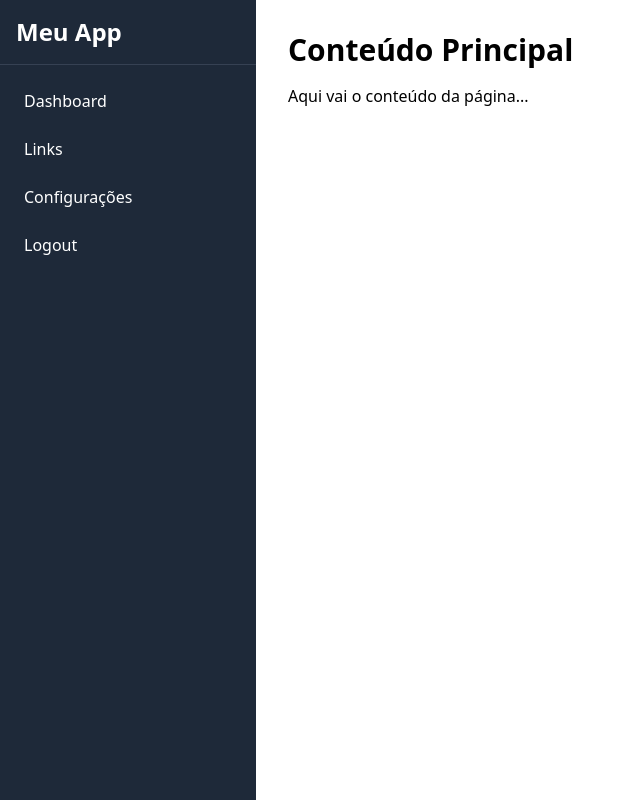
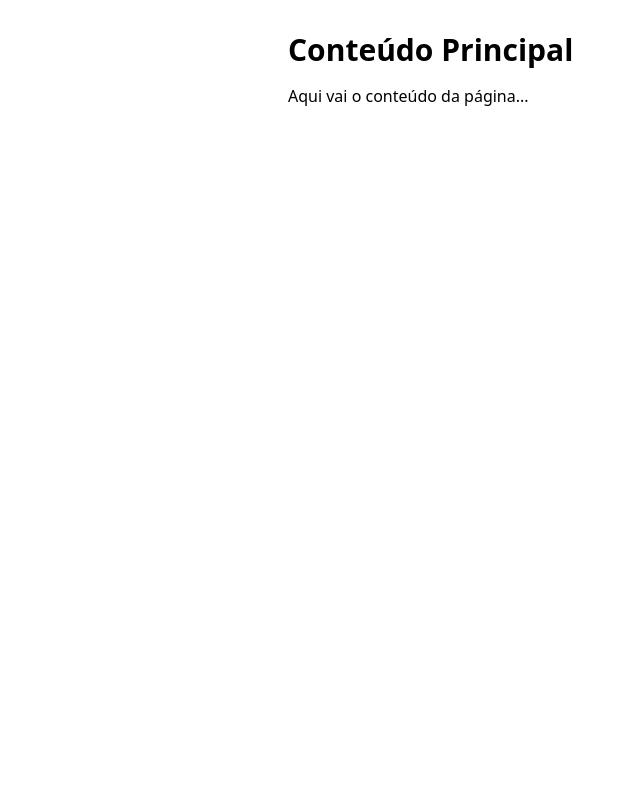
Before and after one commit to DaviFreitas77/encurtador-de-url-front, a React (Vite) app: page /login in a window 1280 px wide. Shown: the whole page, without its empty margins (0-640 px from the left). Built offline with nearby package versions, Linux system fonts and the light colour scheme.

Commit message:
adicinando rotas e navegacao

```diff
--- a/package.json
+++ b/package.json
@@ -14,6 +14,7 @@
     "react": "^19.1.1",
     "react-dom": "^19.1.1",
     "react-router": "^7.8.0",
+    "react-router-dom": "^7.8.0",
     "tailwindcss": "^4.1.11"
   },
   "devDependencies": {
--- a/src/App.jsx
+++ b/src/App.jsx
@@ -1,14 +1,18 @@
 import React from "react";
-import Sidebar from "./component/sideBar";
+import ReactDOM from "react-dom/client";
+import { BrowserRouter } from "react-router-dom";
+import AppRoutes from "./routes";
+
+const root = document.getElementById("root");
+
 
 export default function App() {
+
   return (
-    <div className="flex">
-      <Sidebar />
-      <div className="ml-64 p-8 flex-1">
-        <h2 className="text-3xl font-bold mb-4">Conteúdo Principal</h2>
-        <p>Aqui vai o conteúdo da página...</p>
-      </div>
-    </div>
-  );
+    <BrowserRouter>
+
+      <AppRoutes />
+
+    </BrowserRouter>
+  )
 }
--- /dev/null
+++ b/src/pages/dashboard.jsx
@@ -0,0 +1,14 @@
+import React from "react";
+import Sidebar from "../component/sideBar";
+
+export default function Dashboard() {
+  return (
+    <div className="flex">
+      <Sidebar />
+      <div className="ml-64 p-8 flex-1">
+        <h2 className="text-3xl font-bold mb-4">Conteúdo Principal</h2>
+        <p>Aqui vai o conteúdo da página...</p>
+      </div>
+    </div>
+  );
+}
--- /dev/null
+++ b/src/pages/login.jsx
@@ -0,0 +1,14 @@
+import React from "react";
+
+
+export default function Login() {
+  return (
+    <div className="flex">
+
+      <div className="ml-64 p-8 flex-1">
+        <h2 className="text-3xl font-bold mb-4">Conteúdo Principal</h2>
+        <p>Aqui vai o conteúdo da página...</p>
+      </div>
+    </div>
+  );
+}
--- /dev/null
+++ b/src/pages/register.jsx
@@ -0,0 +1,14 @@
+import React from "react";
+
+
+export default function Register() {
+  return (
+    <div className="flex">
+
+      <div className="ml-64 p-8 flex-1">
+        <h2 className="text-3xl font-bold mb-4">Conteúdo Principal</h2>
+        <p>Aqui vai o conteúdo da página...</p>
+      </div>
+    </div>
+  );
+}
--- /dev/null
+++ b/src/routes/index.jsx
@@ -0,0 +1,14 @@
+import { Routes, Route } from "react-router-dom";
+import Login from "../pages/login";
+import Register from "../pages/register";
+import Dashboard from "../pages/dashboard";
+
+export default function AppRoutes() {
+  return (
+    <Routes>
+      <Route path="/login" element={<Login />} />
+      <Route path="/register" element={<Register />} />
+      <Route path="/dashboard" element={<Dashboard />} />
+    </Routes>
+  );
+}
```
Also changed, not shown: 1 other file (tests, documents, lock files or other folders).
